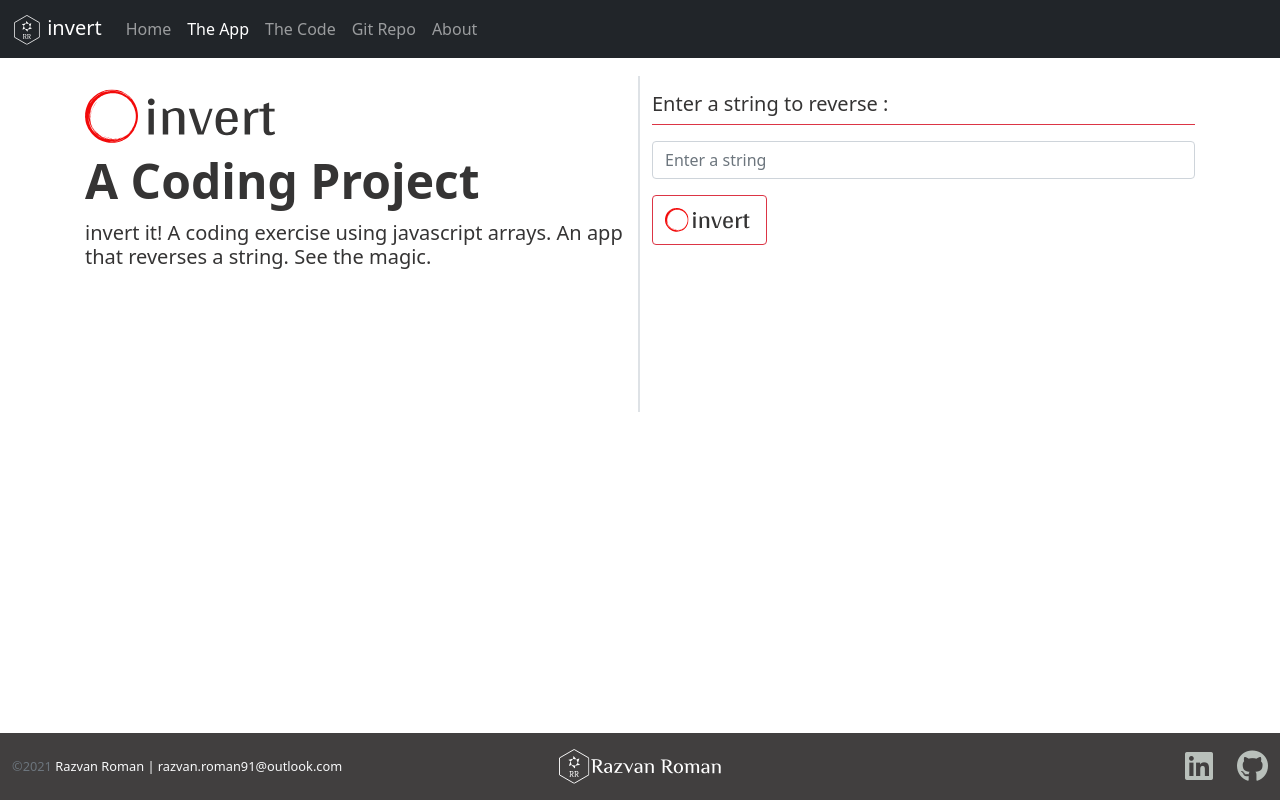
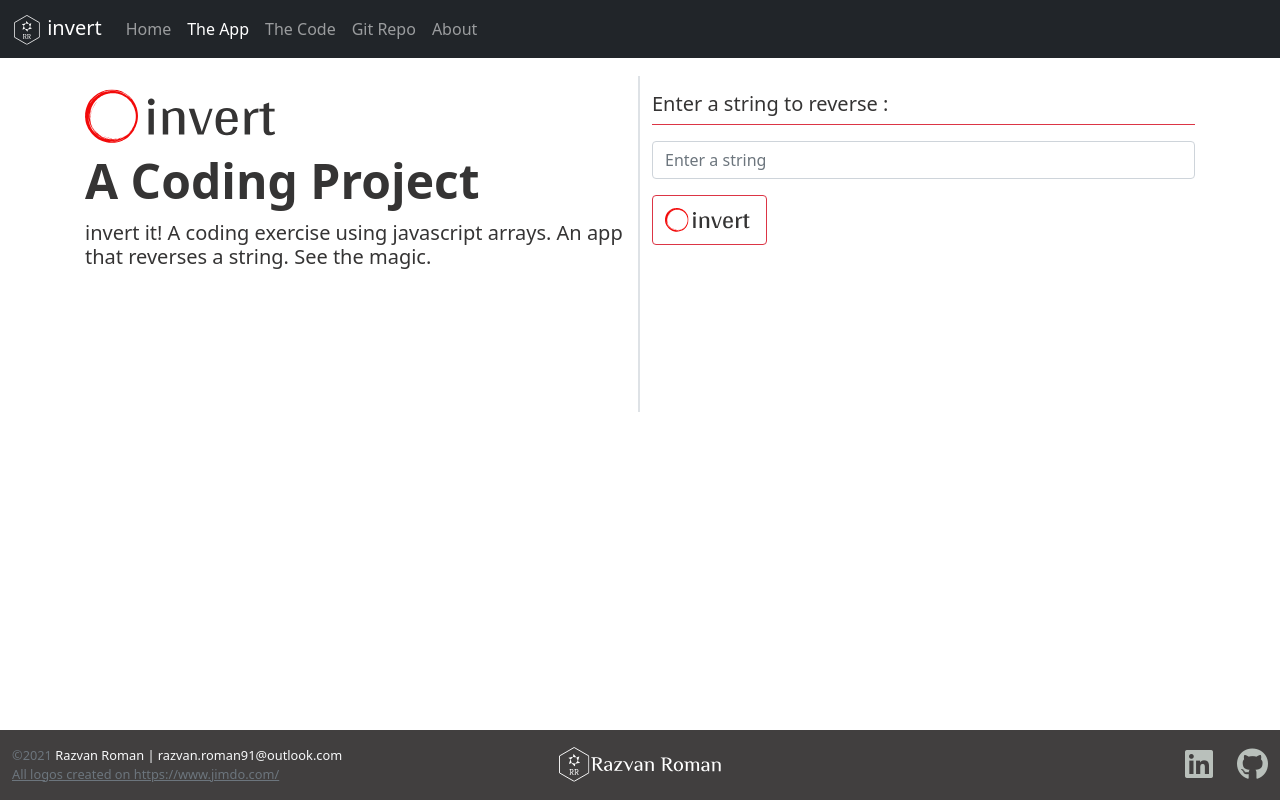
Before and after one commit to razvanr91/invert, a plain HTML site: page app.html in a window 1280 px wide. Drawn offline with nearby package versions, Linux system fonts and the light colour scheme.

Commit message:
Add Jimdo link
Add Jimdo link and acknowledgement.

```diff
--- a/app.html
+++ b/app.html
@@ -98,6 +98,9 @@
                 <div class="col order-last order-lg-first text-light d-flex align-items-center justify-content-start">
                     <div class="footer-text">
                         <span class="text-muted">&copy;2021</span> Razvan Roman | razvan.roman91@outlook.com
+                        <span class="text-muted"><a href="https://www.jimdo.com/" class="text-muted"><br>All logos
+                                created on
+                                https://www.jimdo.com/</a></span>
                     </div>
                 </div>
                 <div class="col d-flex align-items-center justify-content-center">
```
Also changed, not shown: code.html (+3 -0 lines), index.html (+3 -0 lines).
